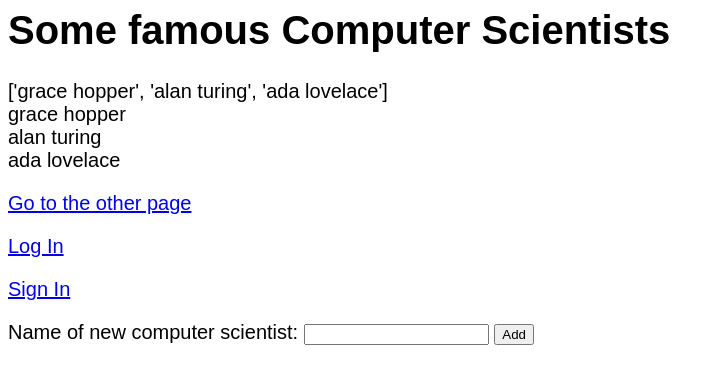
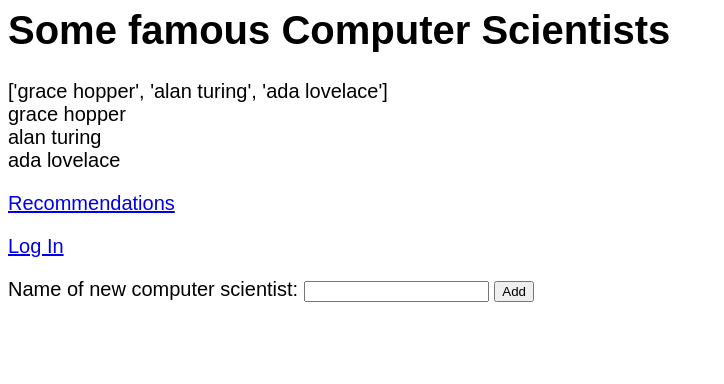
Before and after one commit to ericachensudo/RecipeDatabase, a Flask app: page / in a window 1280 px wide. Shown: the top 384 px of the page, without its empty margins (0-724 px from the left). Run offline with Flask 2, Linux system fonts and the light colour scheme; data comes from the database, SQL or seed files in the repository; parts of the project's set-up code (start-up, migrations or seed data) failed here and were passed over.

Commit message:
Added link to recs to home page

```diff
--- a/templates/index.html
+++ b/templates/index.html
@@ -17,12 +17,9 @@
     {% endfor %}
   </div>
 
-<p><a href="another">Go to the other page</a></p>
+<p><a href="recs">Recommendations</a></p>
 
 <p><a href="login">Log In</a></p>
-
-<p><a href="signin">Sign In</a></p>
-
 
 <form method="POST" action="/add">
 <p>Name of new computer scientist: <input type="text" name="name"> <input type="submit" value="Add"></p>
@@ -30,5 +27,4 @@
 
 </body>
 
-
 </html>
```
